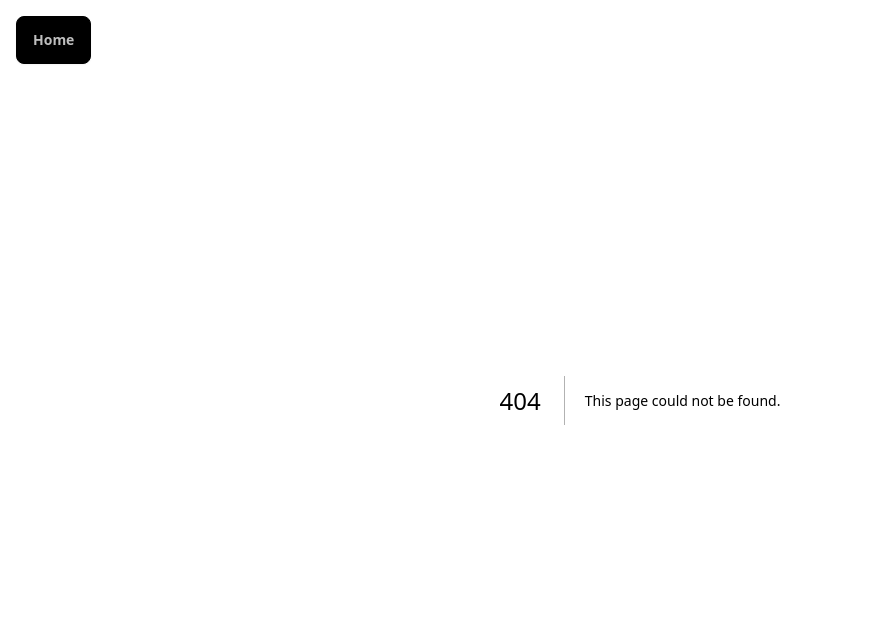
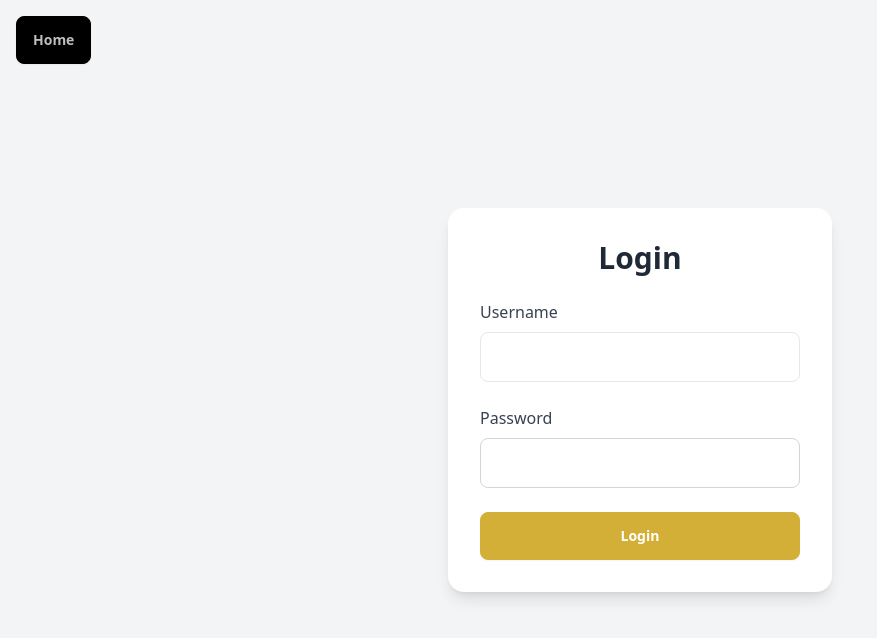
Before and after one commit to t-kupp/chas-amazon-quiz-site, a Next.js app: page /admin in a window 1280 px wide. Before the commit this address had no page. Shown: the top 638 px of the page, without its empty margins (0-877 px from the left). Built offline with nearby package versions, Linux system fonts and the light colour scheme.

Commit message:
Login till admin

```diff
--- /dev/null
+++ b/components/login.js
@@ -0,0 +1,52 @@
+import { useState } from 'react';
+
+export default function Login({ onLogin }) {
+  const [username, setUsername] = useState('');
+  const [password, setPassword] = useState('');
+
+  function handleLogin(e) {
+    e.preventDefault();
+    if (username === 'Amazon' && password === 'OscarQuiz') {
+      onLogin();
+    } else {
+      alert('Invalid login');
+    }
+  }
+
+  return (
+    <div className='flex min-h-screen items-center justify-center bg-gray-100'>
+      <div className='w-full max-w-sm rounded-2xl bg-white p-8 shadow-lg'>
+        <h2 className='mb-6 text-center text-3xl font-semibold text-gray-800'>Login</h2>
+        <form onSubmit={handleLogin} className='space-y-6'>
+          <div>
+            <label htmlFor='username' className='block font-medium text-gray-700'>
+              Username
+            </label>
+            <input
+              type='text'
+              id='username'
+              value={username}
+              onChange={(e) => setUsername(e.target.value)}
+              className='mt-2 w-full rounded-lg border border-gray-200 p-3'
+            />
+          </div>
+          <div>
+            <label htmlFor='password' className='block font-medium text-gray-700'>
+              Password
+            </label>
+            <input
+              type='password'
+              id='password'
+              value={password}
+              onChange={(e) => setPassword(e.target.value)}
+              className='mt-2 w-full rounded-lg border border-gray-300 p-3'
+            />
+          </div>
+          <button type='submit' className='btn btn-primary w-full rounded-lg py-3 text-white'>
+            Login
+          </button>
+        </form>
+      </div>
+    </div>
+  );
+}
--- /dev/null
+++ b/pages/admin.js
@@ -0,0 +1,16 @@
+import { useState } from 'react';
+import Login from '@/components/login';
+
+export default function Admin() {
+  const [loggedIn, setLoggedIn] = useState(false);
+
+  if (!loggedIn) {
+    return <Login onLogin={() => setLoggedIn(true)} />;
+  }
+
+  return (
+    <div className='flex min-h-screen items-center justify-center'>
+      <h1 className='text-4xl font-bold'>Welcome to the Admin Panel</h1>
+    </div>
+  );
+}
--- a/pages/index.jsx
+++ b/pages/index.jsx
@@ -2,8 +2,10 @@ import { useContext } from 'react';
 import { QuizContext } from '@/context/quizContext';
 import Link from 'next/link';
 
+
 export default function Home() {
   const { quizData } = useContext(QuizContext);
+
 
   return (
     <div>
```
